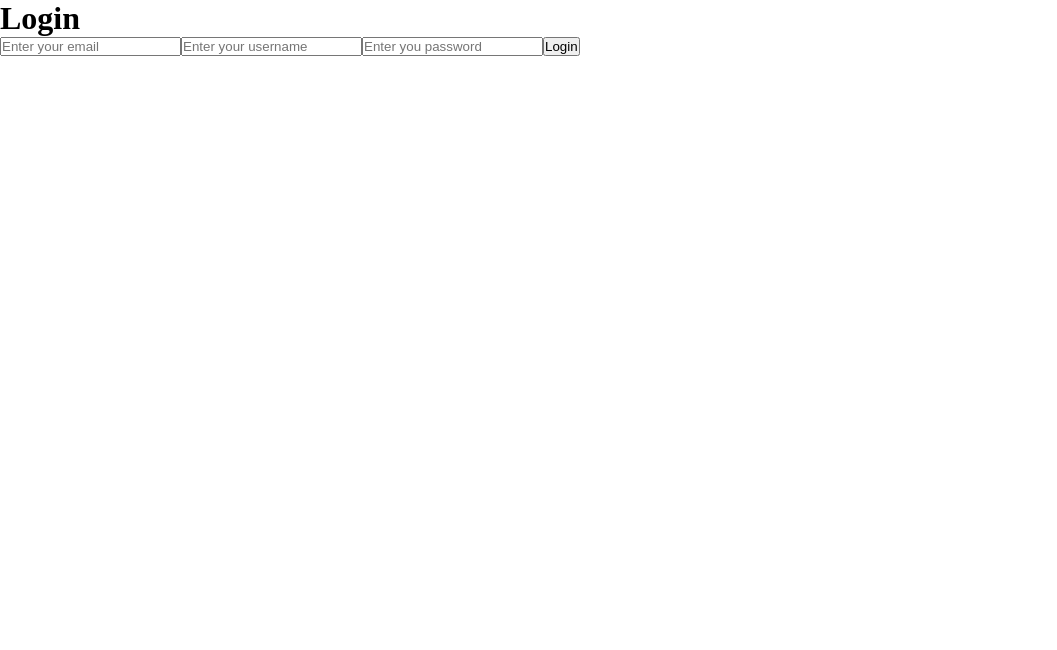
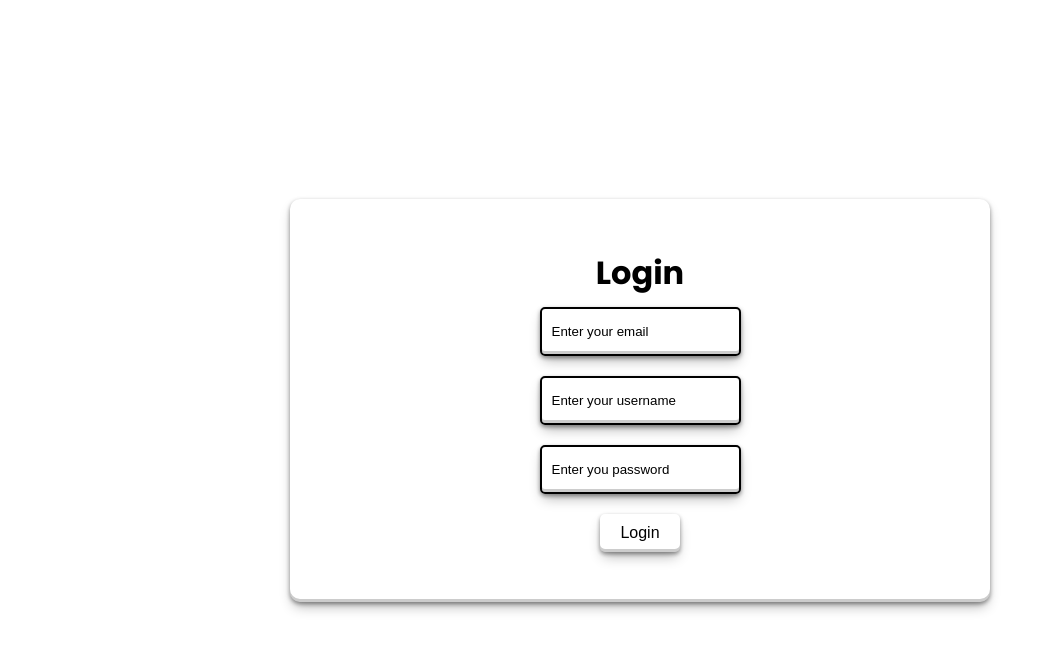
Before and after one commit to degraevemehdi/Degraeve_mehdi-El-hammouchi_Oussama_Candy-Shop, a React (Vite) app: page /login in a window 1280 px wide. Shown: the top 650 px of the page, without its empty margins (0-1057 px from the left). Built offline with nearby package versions, Linux system fonts and the light colour scheme.

Commit message:
added checkout button & basket css & login css

```diff
--- a/src/pages/Basket.css
+++ b/src/pages/Basket.css
@@ -32,3 +32,7 @@
     color: #444545;
   }
 }
+.basket-item{
+  display: flex;
+  flex-direction: column;
+}
--- a/src/pages/Basket.jsx
+++ b/src/pages/Basket.jsx
@@ -1,9 +1,24 @@
-import { useSelector } from "react-redux";
+import { useDispatch, useSelector } from "react-redux";
+
 import "./Basket.css";
 import { Link } from "react-router-dom";
 
 const Basket = () => {
   const basketItems = useSelector((state) => state.basket.basket);
+  const isLogin = useSelector((state) => state.auth.isLogin);
+
+  const dispatch = useDispatch();
+
+
+ const handleEmptyBasket = () => {
+  if (isLogin) {
+    dispatch({ type: "EMPTY_BASKET" });
+  } else {
+    alert("You must be logged in to empty the basket.");
+  }
+};
+
+
 
   return (
     <div className="basket_container">
@@ -24,8 +39,13 @@ const Basket = () => {
             {basketItems.map((item) => (
               <li key={item.id}>
                 <img src={item.image} alt="" />
-                {item.title} - Quantity: {item.quantity} - Total: $
-                {item.price * item.quantity}
+                <div className="basket-item">
+                  <p>{item.title} </p>
+                  <p>Quantity: {item.quantity} </p>
+                  <p>Total: $
+                  {item.price * item.quantity}</p>
+
+                </div>
               </li>
             ))}
           </ul>
@@ -36,6 +56,7 @@ const Basket = () => {
               0
             )}
           </p>
+          <button onClick={handleEmptyBasket}>Checkout</button>
         </div>
       )}
     </div>
--- /dev/null
+++ b/src/pages/Login.css
@@ -0,0 +1,80 @@
+/* .form-contain{
+    width: 90%;
+    height: 10%;
+    display: flex;
+    flex-direction: column;
+    align-items: center;
+    justify-content: space-between;
+    font-family: "Poppins", sans-serif;
+} */
+@import url("https://fonts.googleapis.com/css2?family=Poppins:ital,wght@0,100;0,200;0,300;0,400;0,500;0,600;0,700;0,800;0,900;1,100;1,200;1,300;1,400;1,500;1,600;1,700;1,800;1,900&display=swap");
+.container{
+    height: 100vh;
+    width: 100%;
+    display: flex;
+    justify-content: center;
+    align-items: center;
+    font-family: "Poppins", sans-serif;
+}
+.form {
+  width: 50%;
+  display: flex;
+  flex-direction: column;
+  justify-content: center;
+  align-items: center;
+  gap: 10px;
+  padding: 50px 30px;
+  background: white;
+  border-radius: 10px;
+  overflow: hidden;
+  transition: all 0.3s ease-in-out;
+  box-shadow: rgba(0, 0, 0, 0.4) 0px 2px 4px, rgba(0, 0, 0, 0.3) 0px 7px 13px -3px, rgba(0, 0, 0, 0.2) 0px -3px 0px inset;
+  animation: form-animation 0.5s ease-in-out;
+}
+
+@keyframes form-animation {
+  from {
+    transform: rotateX(-30deg);
+    opacity: 0;
+  }
+
+  to {
+    transform: rotateX(0deg);
+    opacity: 1;
+  }
+}
+
+.input {
+  padding: 15px 10px;
+  border-radius: 5px;
+  margin-bottom: 10px;
+  background-color: transparent;
+  transition: border-color 0.3s ease-in-out, background-color 0.3s ease-in-out, transform 0.3s ease-in-out, box-shadow 0.3s ease-in-out;
+  transform-style: preserve-3d;
+  color: black;
+  border: 2px solid black;
+  box-shadow: rgba(0, 0, 0, 0.4) 0px 2px 4px, rgba(0, 0, 0, 0.3) 0px 7px 13px -3px, rgba(0, 0, 0, 0.2) 0px -3px 0px inset;
+}
+
+.input::placeholder {
+  color: black;
+}
+
+
+button {
+  padding: 10px 20px;
+  border: none;
+  border-radius: 5px;
+  background-color: transparent;
+  color: black;
+  font-size: 16px;
+  cursor: pointer;
+  backface-visibility: hidden;
+  box-shadow: rgba(0, 0, 0, 0.4) 0px 2px 4px, rgba(0, 0, 0, 0.3) 0px 7px 13px -3px, rgba(0, 0, 0, 0.2) 0px -3px 0px inset;
+}
+
+button:hover {
+  background-color: grey;
+  font-size: 17px;
+  box-shadow: rgba(0, 0, 0, 0.4) 0px 2px 4px, rgba(0, 0, 0, 0.3) 0px 7px 13px -3px, rgba(0, 0, 0, 0.2) 0px -3px 0px inset;
+}
--- a/src/pages/Login.jsx
+++ b/src/pages/Login.jsx
@@ -2,6 +2,7 @@ import { useState } from "react"
 import { useNavigate } from "react-router-dom";
 import { useDispatch } from "react-redux";
 import { login } from "../features/authSlice";
+import './Login.css'
 export default function Login(){
     const[email,setEmail] = useState(null);
     const[password,setPassword] = useState(null);
@@ -18,22 +19,25 @@ export default function Login(){
     };
 
     return(
-        <>
-        <form action="">
+        <div className="container">
+        <form action="" className="form">
         <h1>Login</h1>
             <input
                 type="email"
+                className="input"
                 placeholder="Enter your email"
                 value={email}
                 onChange={(e) => setEmail(e.target.value)}
             />
             <input
+            className="input"
                 type="text"
                 placeholder="Enter your username"
                 value={username}
                 onChange={(e) => setUsername(e.target.value)}
             />
             <input
+            className="input"
                 type="password"
                 placeholder="Enter you password"
                 value={password}
@@ -41,6 +45,6 @@ export default function Login(){
             />
             <button onClick={handleLogin}>Login</button>
         </form>
-        </>
+        </div>
     )
 }
--- a/src/state/Store.jsx
+++ b/src/state/Store.jsx
@@ -38,9 +38,17 @@ const basketReducer = (state = initialState, action) => {
         ...state,
         isItemAdded: false,
       };
+      case "EMPTY_BASKET": {
+        return {
+          ...state,
+          basket: [], // Réinitialise le tableau du panier
+          isItemAdded: false, // Optionnel, dépend de votre logique d'application
+        };
+      }
     default:
       return state;
   }
+
 };
 
 const Store = configureStore({
```
Also changed, not shown: src/features/basketSlice.js (added, +22 -0 lines).
